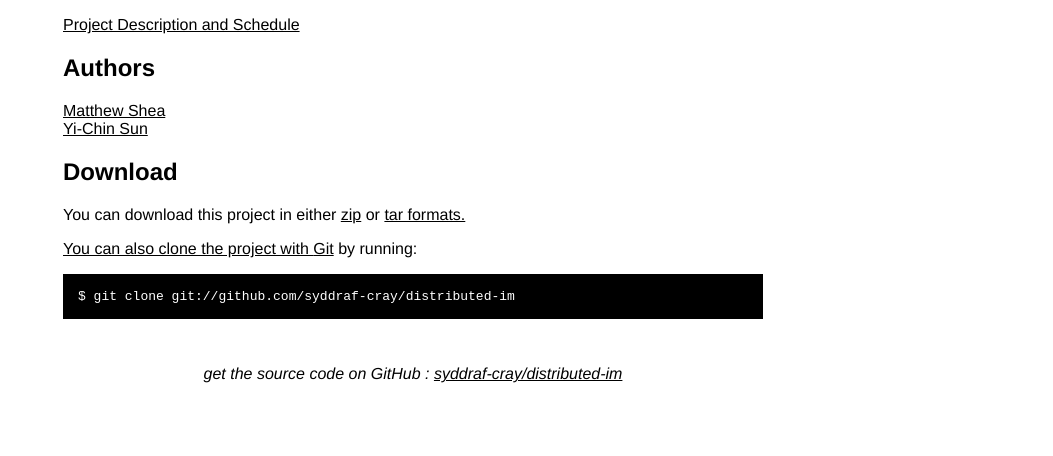
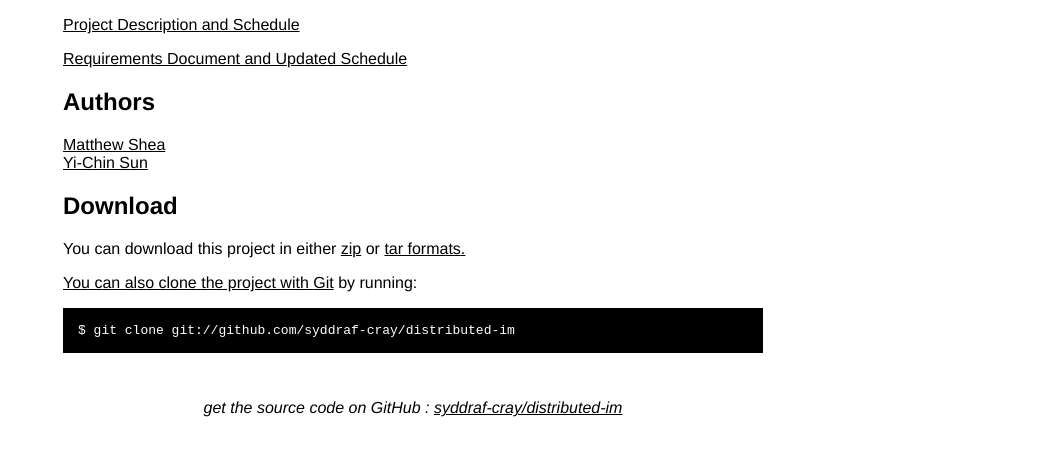
Before and after one commit to mjsmcp/distributed-im, a plain HTML site: page index.html in a window 1280 px wide. Shown: the part 332-788 px from the top of the page, without its empty margins (227-1280 px from the left). Drawn offline with Linux system fonts and the light colour scheme.

Commit message:
added requirements document

```diff
--- a/index.html
+++ b/index.html
@@ -56,6 +56,7 @@
 
       <h2>Course Downloads</h2>
       <p><a href="turn-ins/HCIDocumentation.pdf">Project Description and Schedule</a></p>
+      <p><a href="turn-ins/HCIRequirementsDocument.pdf">Requirements Document and Updated Schedule</a></p>
 
 
 
```
Also changed, not shown: 1 other file.
